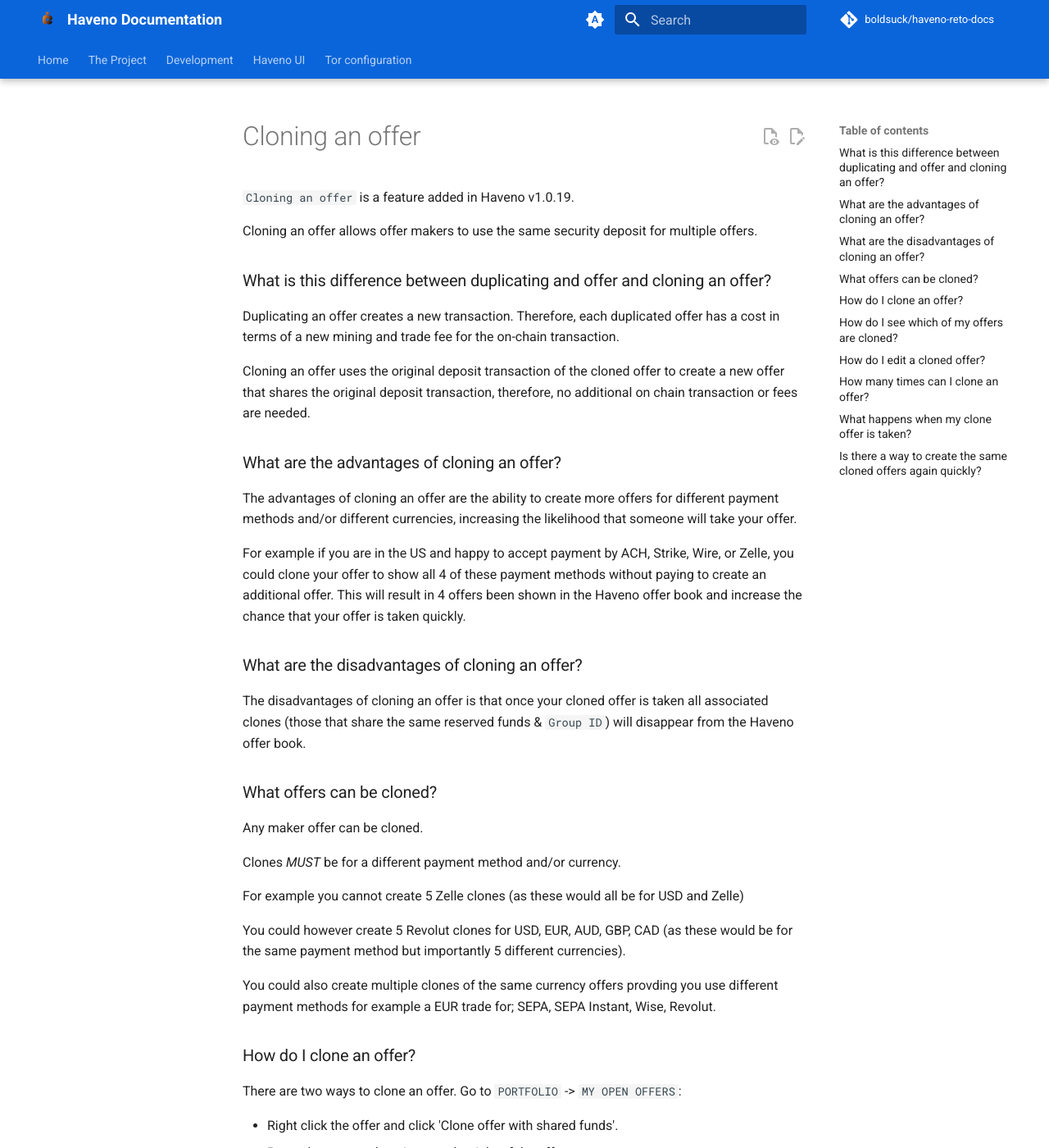
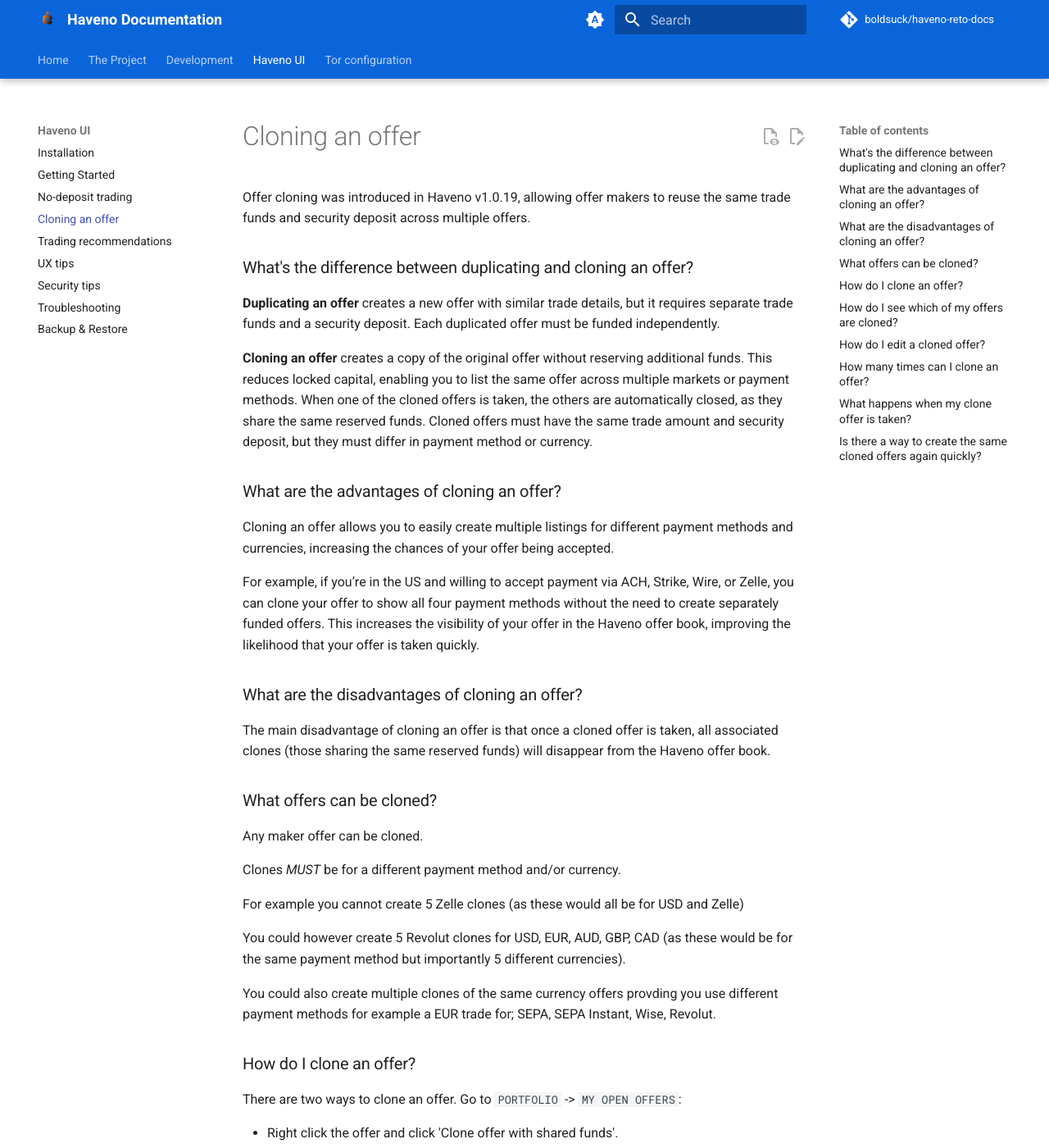
Before and after one commit to boldsuck/haveno-reto-docs, an MkDocs documentation site: the page built from docs/haveno-ui/cloning_an_offer.md, in a window 1280 px wide and 1400 px high. Shown: the whole window at 82% size. Built offline with MkDocs 1.6.1 and Material for MkDocs 9.7.7, drawn with Linux system fonts in a browser that asks for light colours; plug-ins that fetch from the network failed and are left out; comment, search, counter and statistics services are not loaded; the version menu is left out.

Commit message:
wordsmith documentation to clone offers

```diff
--- a/docs/haveno-ui/cloning_an_offer.md
+++ b/docs/haveno-ui/cloning_an_offer.md
@@ -1,24 +1,22 @@
 # Cloning an offer
 
-`Cloning an offer` is a feature added in Haveno v1.0.19.
+Offer cloning was introduced in Haveno v1.0.19, allowing offer makers to reuse the same trade funds and security deposit across multiple offers.
 
-Cloning an offer allows offer makers to use the same security deposit for multiple offers.
+### What's the difference between duplicating and cloning an offer?
 
-### What is this difference between duplicating and offer and cloning an offer?
+**Duplicating an offer** creates a new offer with similar trade details, but it requires separate trade funds and a security deposit. Each duplicated offer must be funded independently.
 
-Duplicating an offer creates a new transaction. Therefore, each duplicated offer has a cost in terms of a new mining and trade fee for the on-chain transaction.
-
-Cloning an offer uses the original deposit transaction of the cloned offer to create a new offer that shares the original deposit transaction, therefore, no additional on chain transaction or fees are needed.
+**Cloning an offer** creates a copy of the original offer without reserving additional funds. This reduces locked capital, enabling you to list the same offer across multiple markets or payment methods. When one of the cloned offers is taken, the others are automatically closed, as they share the same reserved funds. Cloned offers must have the same trade amount and security deposit, but they must differ in payment method or currency.
 
 ### What are the advantages of cloning an offer?
 
-The advantages of cloning an offer are the ability to create more offers for different payment methods and/or different currencies, increasing the likelihood that someone will take your offer.
+Cloning an offer allows you to easily create multiple listings for different payment methods and currencies, increasing the chances of your offer being accepted.
 
-For example if you are in the US and happy to accept payment by ACH, Strike, Wire, or Zelle, you could clone your offer to show all 4 of these payment methods without paying to create an additional offer. This will result in 4 offers been shown in the Haveno offer book and increase the chance that your offer is taken quickly.
+For example, if you’re in the US and willing to accept payment via ACH, Strike, Wire, or Zelle, you can clone your offer to show all four payment methods without the need to create separately funded offers. This increases the visibility of your offer in the Haveno offer book, improving the likelihood that your offer is taken quickly.
 
 ### What are the disadvantages of cloning an offer?
 
-The disadvantages of cloning an offer is that once your cloned offer is taken all associated clones (those that share the same reserved funds & `Group ID`) will disappear from the Haveno offer book.
+The main disadvantage of cloning an offer is that once a cloned offer is taken, all associated clones (those sharing the same reserved funds) will disappear from the Haveno offer book.
 
 ### What offers can be cloned?
 
--- a/mkdocs.yml
+++ b/mkdocs.yml
@@ -155,7 +155,7 @@
   - Installation: 'haveno-ui/installation.md'
   - Getting Started: 'haveno-ui/get_started.md'
   - No-deposit trading: 'haveno-ui/no_deposit.md'
-  - Cloning an offer: 'haveno-ui/Cloning_an_offer.md'
+  - Cloning an offer: 'haveno-ui/cloning_an_offer.md'
   - Trading recommendations: 'haveno-ui/trading-recommendations.md'
   - UX tips: 'haveno-ui/UX_tips.md'
   - Security tips: 'haveno-ui/security.md'
```
